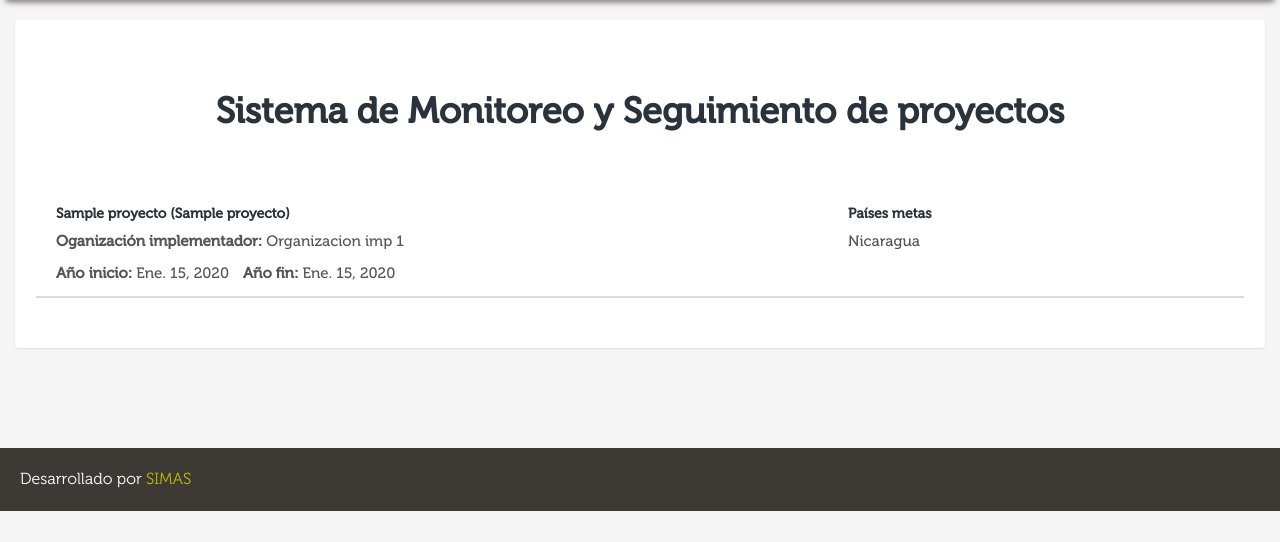
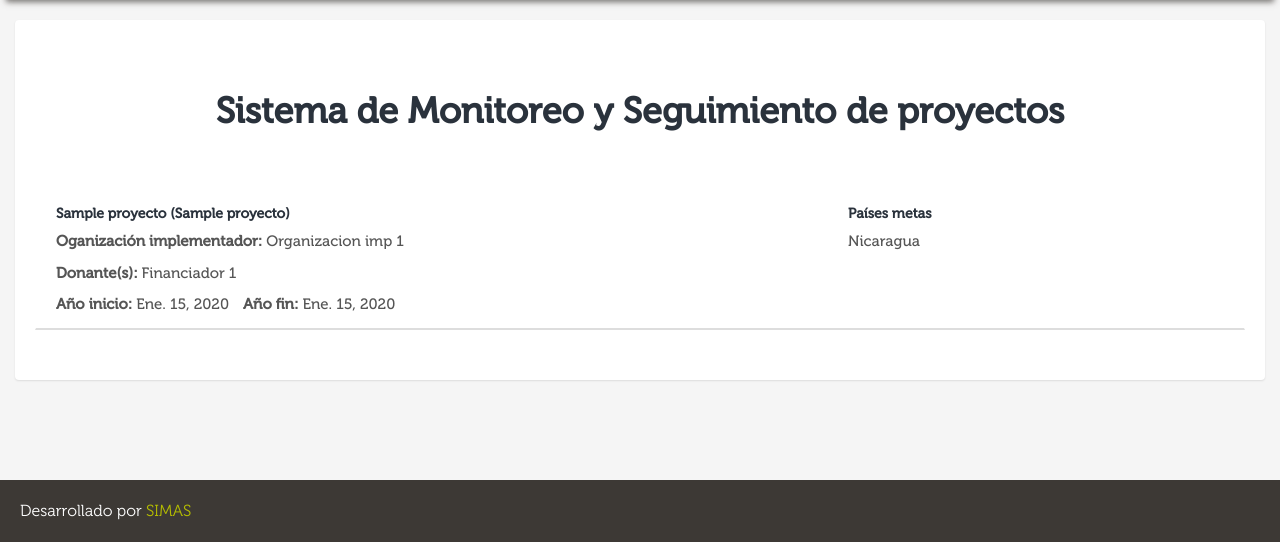
Before and after one commit to ErickMurillo/gec_rikolto, a Django app: page / in a window 1280 px wide. Shown: the part 60-602 px from the top of the page. Run offline with Django 3.2, Linux system fonts and the light colour scheme; a user stored in the database is signed in; data comes from the database, SQL or seed files in the repository; tables that the repository leaves empty hold one stand-in row (values such as "Sample post"); parts of the project's set-up code (start-up, migrations or seed data) failed here and were passed over; some libraries are stand-ins or nearby versions; some web fonts are replaced.

Commit message:
agregar donante en index

```diff
--- a/templates/index.html
+++ b/templates/index.html
@@ -22,6 +22,9 @@
                                     <h5>{{obj.nombre}} ({{obj.nombre_corto}})</h5>
                                     <p>
                                         <strong>Oganización implementador: </strong> {{obj.org_implementador}}
+                                    </p>
+                                    <p>
+                                        <strong>Donante(s): </strong> {% for x in  obj.financiadores.all %}{{x.nombre}} {% if not forloop.last %}, {% endif %}{% endfor %}
                                     </p>
                                     <ul class="list-inline">
                                         <li>
```
